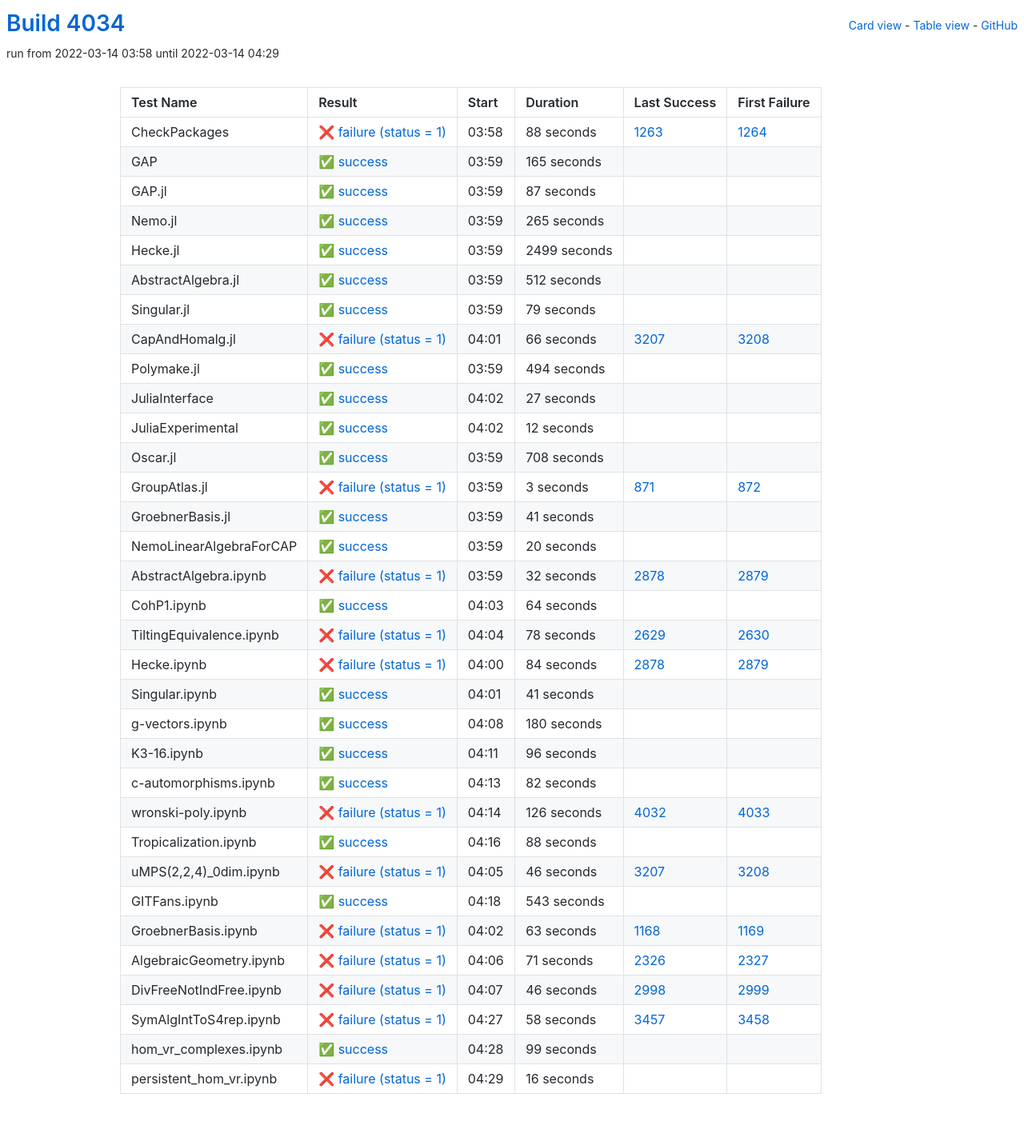
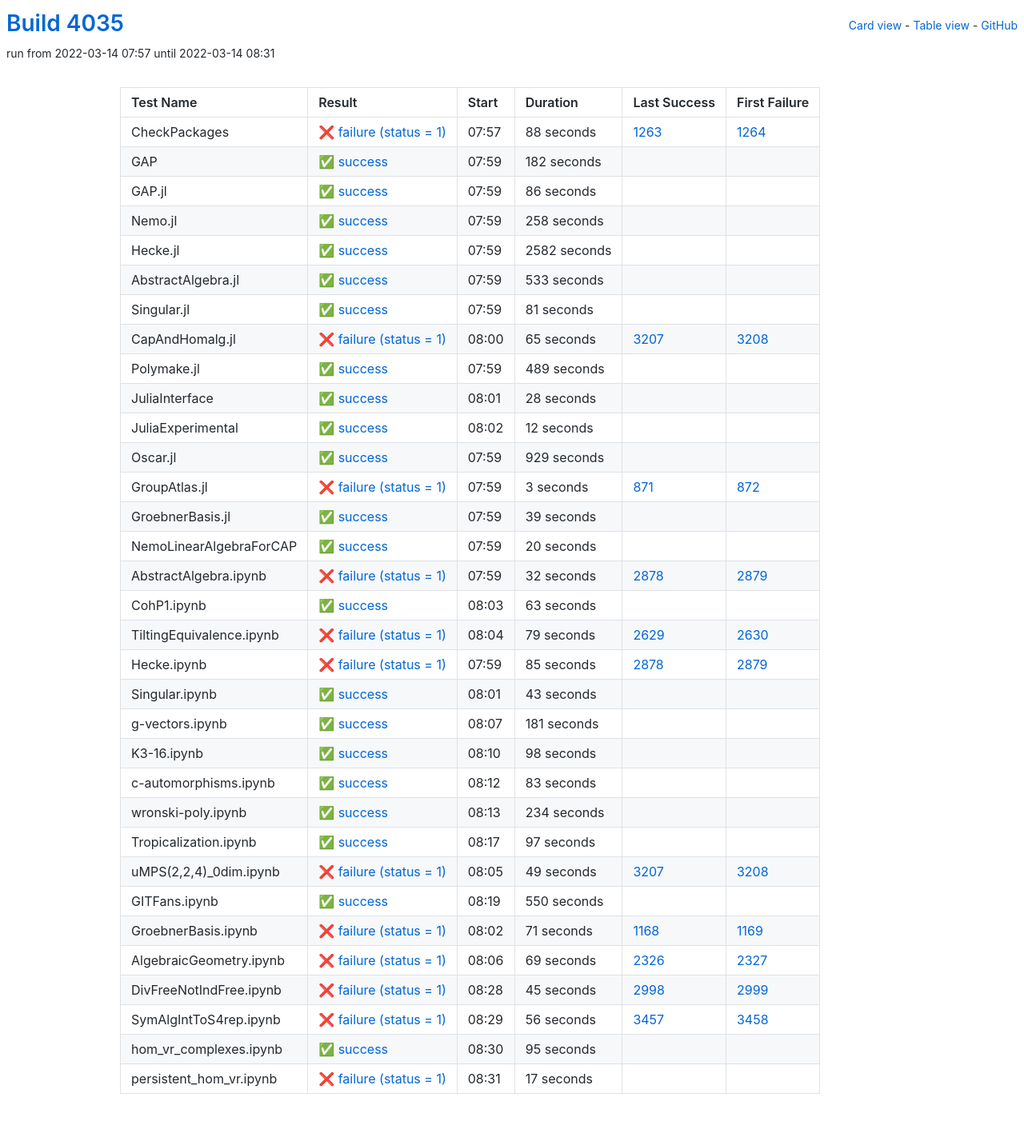
Before and after one commit to oscar-system/oscar-ci-status-stable, a Jekyll site: the page built from table.html, in a window 1280 px wide. Shown: the whole page at 80% size. Built offline with Jekyll 4.4.1, drawn with Linux system fonts in a browser that asks for light colours.

Commit message:
Build #4035

```diff
--- a/_data/ci.yml
+++ b/_data/ci.yml
@@ -1,6 +1,6 @@
 ---
-build: 4034
-build_url: https://oscarci.mathematik.uni-kl.de/job/oscar-stable/4034/
+build: 4035
+build_url: https://oscarci.mathematik.uni-kl.de/job/oscar-stable/4035/
 job: oscar-stable
 organization: oscar-system
 repo: oscar-ci-status-stable
@@ -8,8 +8,8 @@ repourl: https://github.com/oscar-system/oscar-ci-status-stable
 tests:
 - name: CheckPackages
   id: checkpackages
-  log: https://oscarci.mathematik.uni-kl.de/job/oscar-stable/4034/artifact/logs/build-4034/CheckPackages.log
-  start: 2022-03-14 03:58
+  log: https://oscarci.mathematik.uni-kl.de/job/oscar-stable/4035/artifact/logs/build-4035/CheckPackages.log
+  start: 2022-03-14 07:57
   success: false
   exitcode: 1
   status: failure
@@ -20,116 +20,116 @@ tests:
   first_failure_url: https://oscarci.mathematik.uni-kl.de/job/oscar-stable/1264/
 - name: GAP
   id: gap
-  log: https://oscarci.mathematik.uni-kl.de/job/oscar-stable/4034/artifact/logs/build-4034/GAP.log
-  start: 2022-03-14 03:59
+  log: https://oscarci.mathematik.uni-kl.de/job/oscar-stable/4035/artifact/logs/build-4035/GAP.log
+  start: 2022-03-14 07:59
   success: true
   exitcode: 0
   status: success
-  duration: 165
+  duration: 182
   last_success: false
   last_success_url:
   first_failure: false
   first_failure_url:
 - name: GAP.jl
   id: gap-jl
-  log: https://oscarci.mathematik.uni-kl.de/job/oscar-stable/4034/artifact/logs/build-4034/GAP.jl.log
-  start: 2022-03-14 03:59
+  log: https://oscarci.mathematik.uni-kl.de/job/oscar-stable/4035/artifact/logs/build-4035/GAP.jl.log
+  start: 2022-03-14 07:59
   success: true
   exitcode: 0
   status: success
-  duration: 87
+  duration: 86
   last_success: false
   last_success_url:
   first_failure: false
   first_failure_url:
 - name: Nemo.jl
   id: nemo-jl
-  log: https://oscarci.mathematik.uni-kl.de/job/oscar-stable/4034/artifact/logs/build-4034/Nemo.jl.log
-  start: 2022-03-14 03:59
+  log: https://oscarci.mathematik.uni-kl.de/job/oscar-stable/4035/artifact/logs/build-4035/Nemo.jl.log
+  start: 2022-03-14 07:59
   success: true
   exitcode: 0
   status: success
-  duration: 265
+  duration: 258
   last_success: false
   last_success_url:
   first_failure: false
   first_failure_url:
 - name: Hecke.jl
   id: hecke-jl
-  log: https://oscarci.mathematik.uni-kl.de/job/oscar-stable/4034/artifact/logs/build-4034/Hecke.jl.log
-  start: 2022-03-14 03:59
+  log: https://oscarci.mathematik.uni-kl.de/job/oscar-stable/4035/artifact/logs/build-4035/Hecke.jl.log
+  start: 2022-03-14 07:59
   success: true
   exitcode: 0
   status: success
-  duration: 2499
+  duration: 2582
   last_success: false
   last_success_url:
   first_failure: false
   first_failure_url:
 - name: AbstractAlgebra.jl
   id: abstractalgebra-jl
-  log: https://oscarci.mathematik.uni-kl.de/job/oscar-stable/4034/artifact/logs/build-4034/AbstractAlgebra.jl.log
-  start: 2022-03-14 03:59
+  log: https://oscarci.mathematik.uni-kl.de/job/oscar-stable/4035/artifact/logs/build-4035/AbstractAlgebra.jl.log
+  start: 2022-03-14 07:59
   success: true
   exitcode: 0
   status: success
-  duration: 512
+  duration: 533
   last_success: false
   last_success_url:
   first_failure: false
   first_failure_url:
 - name: Singular.jl
   id: singular-jl
-  log: https://oscarci.mathematik.uni-kl.de/job/oscar-stable/4034/artifact/logs/build-4034/Singular.jl.log
-  start: 2022-03-14 03:59
+  log: https://oscarci.mathematik.uni-kl.de/job/oscar-stable/4035/artifact/logs/build-4035/Singular.jl.log
+  start: 2022-03-14 07:59
   success: true
   exitcode: 0
   status: success
-  duration: 79
+  duration: 81
   last_success: false
   last_success_url:
   first_failure: false
   first_failure_url:
 - name: CapAndHomalg.jl
   id: capandhomalg-jl
-  log: https://oscarci.mathematik.uni-kl.de/job/oscar-stable/4034/artifact/logs/build-4034/CapAndHomalg.jl.log
-  start: 2022-03-14 04:01
+  log: https://oscarci.mathematik.uni-kl.de/job/oscar-stable/4035/artifact/logs/build-4035/CapAndHomalg.jl.log
+  start: 2022-03-14 08:00
   success: false
   exitcode: 1
   status: failure
-  duration: 66
+  duration: 65
   last_success: 3207
   last_success_url: https://oscarci.mathematik.uni-kl.de/job/oscar-stable/3207/
   first_failure: 3208
   first_failure_url: https://oscarci.mathematik.uni-kl.de/job/oscar-stable/3208/
 - name: Polymake.jl
   id: polymake-jl
-  log: https://oscarci.mathematik.uni-kl.de/job/oscar-stable/4034/artifact/logs/build-4034/Polymake.jl.log
-  start: 2022-03-14 03:59
+  log: https://oscarci.mathematik.uni-kl.de/job/oscar-stable/4035/artifact/logs/build-4035/Polymake.jl.log
+  start: 2022-03-14 07:59
   success: true
   exitcode: 0
   status: success
-  duration: 494
+  duration: 489
   last_success: false
   last_success_url:
   first_failure: false
   first_failure_url:
 - name: JuliaInterface
   id: juliainterface
-  log: https://oscarci.mathematik.uni-kl.de/job/oscar-stable/4034/artifact/logs/build-4034/JuliaInterface.log
-  start: 2022-03-14 04:02
+  log: https://oscarci.mathematik.uni-kl.de/job/oscar-stable/4035/artifact/logs/build-4035/JuliaInterface.log
+  start: 2022-03-14 08:01
   success: true
   exitcode: 0
   status: success
-  duration: 27
+  duration: 28
   last_success: false
   last_success_url:
   first_failure: false
   first_failure_url:
 - name: JuliaExperimental
   id: juliaexperimental
-  log: https://oscarci.mathematik.uni-kl.de/job/oscar-stable/4034/artifact/logs/build-4034/JuliaExperimental.log
-  start: 2022-03-14 04:02
+  log: https://oscarci.mathematik.uni-kl.de/job/oscar-stable/4035/artifact/logs/build-4035/JuliaExperimental.log
+  start: 2022-03-14 08:02
   success: true
   exitcode: 0
   status: success
@@ -140,20 +140,20 @@ tests:
   first_failure_url:
 - name: Oscar.jl
   id: oscar-jl
-  log: https://oscarci.mathematik.uni-kl.de/job/oscar-stable/4034/artifact/logs/build-4034/Oscar.jl.log
-  start: 2022-03-14 03:59
+  log: https://oscarci.mathematik.uni-kl.de/job/oscar-stable/4035/artifact/logs/build-4035/Oscar.jl.log
+  start: 2022-03-14 07:59
   success: true
   exitcode: 0
   status: success
-  duration: 708
+  duration: 929
   last_success: false
   last_success_url:
   first_failure: false
   first_failure_url:
 - name: GroupAtlas.jl
   id: groupatlas-jl
-  log: https://oscarci.mathematik.uni-kl.de/job/oscar-stable/4034/artifact/logs/build-4034/GroupAtlas.jl.log
-  start: 2022-03-14 03:59
+  log: https://oscarci.mathematik.uni-kl.de/job/oscar-stable/4035/artifact/logs/build-4035/GroupAtlas.jl.log
+  start: 2022-03-14 07:59
   success: false
   exitcode: 1
   status: failure
@@ -164,20 +164,20 @@ tests:
   first_failure_url: https://oscarci.mathematik.uni-kl.de/job/oscar-stable/872/
 - name: GroebnerBasis.jl
   id: groebnerbasis-jl
-  log: https://oscarci.mathematik.uni-kl.de/job/oscar-stable/4034/artifact/logs/build-4034/GroebnerBasis.jl.log
-  start: 2022-03-14 03:59
+  log: https://oscarci.mathematik.uni-kl.de/job/oscar-stable/4035/artifact/logs/build-4035/GroebnerBasis.jl.log
+  start: 2022-03-14 07:59
   success: true
   exitcode: 0
   status: success
-  duration: 41
+  duration: 39
   last_success: false
   last_success_url:
   first_failure: false
   first_failure_url:
 - name: NemoLinearAlgebraForCAP
   id: nemolinearalgebraforcap
-  log: https://oscarci.mathematik.uni-kl.de/job/oscar-stable/4034/artifact/logs/build-4034/NemoLinearAlgebraForCAP.log
-  start: 2022-03-14 03:59
+  log: https://oscarci.mathematik.uni-kl.de/job/oscar-stable/4035/artifact/logs/build-4035/NemoLinearAlgebraForCAP.log
+  start: 2022-03-14 07:59
   success: true
   exitcode: 0
   status: success
@@ -188,8 +188,8 @@ tests:
   first_failure_url:
 - name: AbstractAlgebra.ipynb
   id: abstractalgebra-ipynb
-  log: https://oscarci.mathematik.uni-kl.de/job/oscar-stable/4034/artifact/logs/build-4034/AbstractAlgebra.ipynb.log
-  start: 2022-03-14 03:59
+  log: https://oscarci.mathematik.uni-kl.de/job/oscar-stable/4035/artifact/logs/build-4035/AbstractAlgebra.ipynb.log
+  start: 2022-03-14 07:59
   success: false
   exitcode: 1
   status: failure
@@ -200,204 +200,204 @@ tests:
   first_failure_url: https://oscarci.mathematik.uni-kl.de/job/oscar-stable/2879/
 - name: CohP1.ipynb
   id: cohp1-ipynb
-  log: https://oscarci.mathematik.uni-kl.de/job/oscar-stable/4034/artifact/logs/build-4034/CohP1.ipynb.log
-  start: 2022-03-14 04:03
+  log: https://oscarci.mathematik.uni-kl.de/job/oscar-stable/4035/artifact/logs/build-4035/CohP1.ipynb.log
+  start: 2022-03-14 08:03
   success: true
   exitcode: 0
   status: success
-  duration: 64
+  duration: 63
   last_success: false
   last_success_url:
   first_failure: false
   first_failure_url:
 - name: TiltingEquivalence.ipynb
   id: tiltingequivalence-ipynb
-  log: https://oscarci.mathematik.uni-kl.de/job/oscar-stable/4034/artifact/logs/build-4034/TiltingEquivalence.ipynb.log
-  start: 2022-03-14 04:04
+  log: https://oscarci.mathematik.uni-kl.de/job/oscar-stable/4035/artifact/logs/build-4035/TiltingEquivalence.ipynb.log
+  start: 2022-03-14 08:04
   success: false
   exitcode: 1
   status: failure
-  duration: 78
+  duration: 79
   last_success: 2629
   last_success_url: https://oscarci.mathematik.uni-kl.de/job/oscar-stable/2629/
   first_failure: 2630
   first_failure_url: https://oscarci.mathematik.uni-kl.de/job/oscar-stable/2630/
 - name: Hecke.ipynb
   id: hecke-ipynb
-  log: https://oscarci.mathematik.uni-kl.de/job/oscar-stable/4034/artifact/logs/build-4034/Hecke.ipynb.log
-  start: 2022-03-14 04:00
+  log: https://oscarci.mathematik.uni-kl.de/job/oscar-stable/4035/artifact/logs/build-4035/Hecke.ipynb.log
+  start: 2022-03-14 07:59
   success: false
   exitcode: 1
   status: failure
-  duration: 84
+  duration: 85
   last_success: 2878
   last_success_url: https://oscarci.mathematik.uni-kl.de/job/oscar-stable/2878/
   first_failure: 2879
   first_failure_url: https://oscarci.mathematik.uni-kl.de/job/oscar-stable/2879/
 - name: Singular.ipynb
   id: singular-ipynb
-  log: https://oscarci.mathematik.uni-kl.de/job/oscar-stable/4034/artifact/logs/build-4034/Singular.ipynb.log
-  start: 2022-03-14 04:01
+  log: https://oscarci.mathematik.uni-kl.de/job/oscar-stable/4035/artifact/logs/build-4035/Singular.ipynb.log
+  start: 2022-03-14 08:01
   success: true
   exitcode: 0
   status: success
-  duration: 41
+  duration: 43
   last_success: false
   last_success_url:
   first_failure: false
   first_failure_url:
 - name: g-vectors.ipynb
   id: g-vectors-ipynb
-  log: https://oscarci.mathematik.uni-kl.de/job/oscar-stable/4034/artifact/logs/build-4034/g-vectors.ipynb.log
-  start: 2022-03-14 04:08
+  log: https://oscarci.mathematik.uni-kl.de/job/oscar-stable/4035/artifact/logs/build-4035/g-vectors.ipynb.log
+  start: 2022-03-14 08:07
   success: true
   exitcode: 0
   status: success
-  duration: 180
+  duration: 181
   last_success: false
   last_success_url:
   first_failure: false
   first_failure_url:
 - name: K3-16.ipynb
   id: k3-16-ipynb
-  log: https://oscarci.mathematik.uni-kl.de/job/oscar-stable/4034/artifact/logs/build-4034/K3-16.ipynb.log
-  start: 2022-03-14 04:11
+  log: https://oscarci.mathematik.uni-kl.de/job/oscar-stable/4035/artifact/logs/build-4035/K3-16.ipynb.log
+  start: 2022-03-14 08:10
   success: true
   exitcode: 0
   status: success
-  duration: 96
+  duration: 98
   last_success: false
   last_success_url:
   first_failure: false
   first_failure_url:
 - name: c-automorphisms.ipynb
   id: c-automorphisms-ipynb
-  log: https://oscarci.mathematik.uni-kl.de/job/oscar-stable/4034/artifact/logs/build-4034/c-automorphisms.ipynb.log
-  start: 2022-03-14 04:13
+  log: https://oscarci.mathematik.uni-kl.de/job/oscar-stable/4035/artifact/logs/build-4035/c-automorphisms.ipynb.log
+  start: 2022-03-14 08:12
   success: true
   exitcode: 0
   status: success
-  duration: 82
+  duration: 83
   last_success: false
   last_success_url:
   first_failure: false
   first_failure_url:
 - name: wronski-poly.ipynb
   id: wronski-poly-ipynb
-  log: https://oscarci.mathematik.uni-kl.de/job/oscar-stable/4034/artifact/logs/build-4034/wronski-poly.ipynb.log
-  start: 2022-03-14 04:14
-  success: false
-  exitcode: 1
-  status: failure
-  duration: 126
-  last_success: 4032
-  last_success_url: https://oscarci.mathematik.uni-kl.de/job/oscar-stable/4032/
-  first_failure: 4033
-  first_failure_url: https://oscarci.mathematik.uni-kl.de/job/oscar-stable/4033/
-- name: Tropicalization.ipynb
-  id: tropicalization-ipynb
-  log: https://oscarci.mathematik.uni-kl.de/job/oscar-stable/4034/artifact/logs/build-4034/Tropicalization.ipynb.log
-  start: 2022-03-14 04:16
+  log: https://oscarci.mathematik.uni-kl.de/job/oscar-stable/4035/artifact/logs/build-4035/wronski-poly.ipynb.log
+  start: 2022-03-14 08:13
   success: true
   exitcode: 0
   status: success
-  duration: 88
+  duration: 234
+  last_success: false
+  last_success_url:
+  first_failure: false
+  first_failure_url:
+- name: Tropicalization.ipynb
+  id: tropicalization-ipynb
+  log: https://oscarci.mathematik.uni-kl.de/job/oscar-stable/4035/artifact/logs/build-4035/Tropicalization.ipynb.log
+  start: 2022-03-14 08:17
+  success: true
+  exitcode: 0
+  status: success
+  duration: 97
   last_success: false
   last_success_url:
   first_failure: false
   first_failure_url:
 - name: uMPS(2,2,4)_0dim.ipynb
   id: umps-2-2-4-0dim-ipynb
-  log: https://oscarci.mathematik.uni-kl.de/job/oscar-stable/4034/artifact/logs/build-4034/uMPS-2-2-4-_0dim.ipynb.log
-  start: 2022-03-14 04:05
+  log: https://oscarci.mathematik.uni-kl.de/job/oscar-stable/4035/artifact/logs/build-4035/uMPS-2-2-4-_0dim.ipynb.log
+  start: 2022-03-14 08:05
   success: false
   exitcode: 1
   status: failure
-  duration: 46
+  duration: 49
   last_success: 3207
   last_success_url: https://oscarci.mathematik.uni-kl.de/job/oscar-stable/3207/
   first_failure: 3208
   first_failure_url: https://oscarci.mathematik.uni-kl.de/job/oscar-stable/3208/
 - name: GITFans.ipynb
   id: gitfans-ipynb
-  log: https://oscarci.mathematik.uni-kl.de/job/oscar-stable/4034/artifact/logs/build-4034/GITFans.ipynb.log
-  start: 2022-03-14 04:18
+  log: https://oscarci.mathematik.uni-kl.de/job/oscar-stable/4035/artifact/logs/build-4035/GITFans.ipynb.log
+  start: 2022-03-14 08:19
   success: true
   exitcode: 0
   status: success
-  duration: 543
+  duration: 550
   last_success: false
   last_success_url:
   first_failure: false
   first_failure_url:
 - name: GroebnerBasis.ipynb
   id: groebnerbasis-ipynb
-  log: https://oscarci.mathematik.uni-kl.de/job/oscar-stable/4034/artifact/logs/build-4034/GroebnerBasis.ipynb.log
-  start: 2022-03-14 04:02
+  log: https://oscarci.mathematik.uni-kl.de/job/oscar-stable/4035/artifact/logs/build-4035/GroebnerBasis.ipynb.log
+  start: 2022-03-14 08:02
   success: false
   exitcode: 1
   status: failure
-  duration: 63
+  duration: 71
   last_success: 1168
   last_success_url: https://oscarci.mathematik.uni-kl.de/job/oscar-stable/1168/
   first_failure: 1169
   first_failure_url: https://oscarci.mathematik.uni-kl.de/job/oscar-stable/1169/
 - name: AlgebraicGeometry.ipynb
   id: algebraicgeometry-ipynb
-  log: https://oscarci.mathematik.uni-kl.de/job/oscar-stable/4034/artifact/logs/build-4034/AlgebraicGeometry.ipynb.log
-  start: 2022-03-14 04:06
+  log: https://oscarci.mathematik.uni-kl.de/job/oscar-stable/4035/artifact/logs/build-4035/AlgebraicGeometry.ipynb.log
+  start: 2022-03-14 08:06
   success: false
   exitcode: 1
   status: failure
-  duration: 71
+  duration: 69
   last_success: 2326
   last_success_url: https://oscarci.mathematik.uni-kl.de/job/oscar-stable/2326/
   first_failure: 2327
   first_failure_url: https://oscarci.mathematik.uni-kl.de/job/oscar-stable/2327/
 - name: DivFreeNotIndFree.ipynb
   id: divfreenotindfree-ipynb
-  log: https://oscarci.mathematik.uni-kl.de/job/oscar-stable/4034/artifact/logs/build-4034/DivFreeNotIndFree.ipynb.log
-  start: 2022-03-14 04:07
+  log: https://oscarci.mathematik.uni-kl.de/job/oscar-stable/4035/artifact/logs/build-4035/DivFreeNotIndFree.ipynb.log
+  start: 2022-03-14 08:28
   success: false
   exitcode: 1
   status: failure
-  duration: 46
+  duration: 45
   last_success: 2998
   last_success_url: https://oscarci.mathematik.uni-kl.de/job/oscar-stable/2998/
   first_failure: 2999
   first_failure_url: https://oscarci.mathematik.uni-kl.de/job/oscar-stable/2999/
 - name: SymAlgIntToS4rep.ipynb
   id: symalginttos4rep-ipynb
-  log: https://oscarci.mathematik.uni-kl.de/job/oscar-stable/4034/artifact/logs/build-4034/SymAlgIntToS4rep.ipynb.log
-  start: 2022-03-14 04:27
+  log: https://oscarci.mathematik.uni-kl.de/job/oscar-stable/4035/artifact/logs/build-4035/SymAlgIntToS4rep.ipynb.log
+  start: 2022-03-14 08:29
   success: false
   exitcode: 1
   status: failure
-  duration: 58
+  duration: 56
   last_success: 3457
   last_success_url: https://oscarci.mathematik.uni-kl.de/job/oscar-stable/3457/
   first_failure: 3458
   first_failure_url: https://oscarci.mathematik.uni-kl.de/job/oscar-stable/3458/
 - name: hom_vr_complexes.ipynb
   id: hom-vr-complexes-ipynb
-  log: https://oscarci.mathematik.uni-kl.de/job/oscar-stable/4034/artifact/logs/build-4034/hom_vr_complexes.ipynb.log
-  start: 2022-03-14 04:28
+  log: https://oscarci.mathematik.uni-kl.de/job/oscar-stable/4035/artifact/logs/build-4035/hom_vr_complexes.ipynb.log
+  start: 2022-03-14 08:30
   success: true
   exitcode: 0
   status: success
-  duration: 99
+  duration: 95
   last_success: false
   last_success_url:
   first_failure: false
   first_failure_url:
 - name: persistent_hom_vr.ipynb
   id: persistent-hom-vr-ipynb
-  log: https://oscarci.mathematik.uni-kl.de/job/oscar-stable/4034/artifact/logs/build-4034/persistent_hom_vr.ipynb.log
-  start: 2022-03-14 04:29
+  log: https://oscarci.mathematik.uni-kl.de/job/oscar-stable/4035/artifact/logs/build-4035/persistent_hom_vr.ipynb.log
+  start: 2022-03-14 08:31
   success: false
   exitcode: 1
   status: failure
-  duration: 16
+  duration: 17
   last_success: false
   last_success_url:
   first_failure: false
```
Also changed, not shown: README.md.
